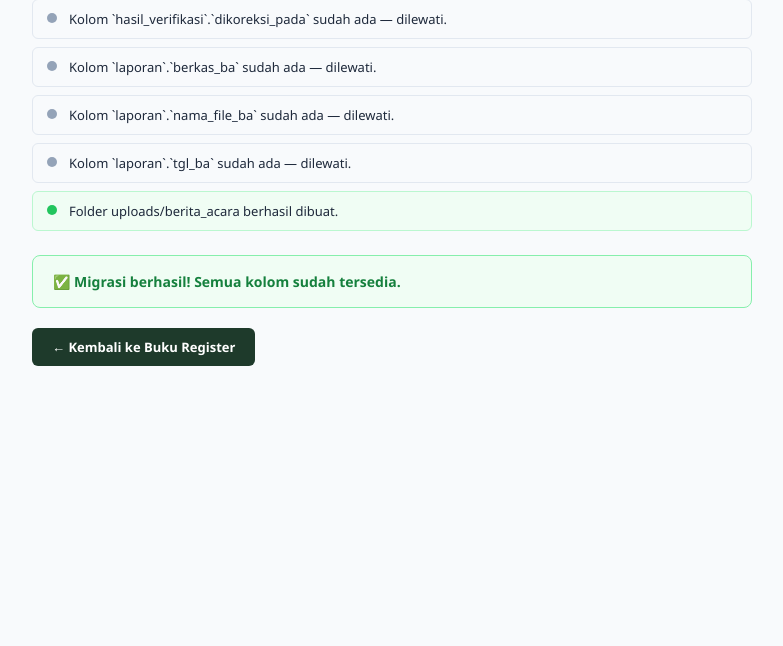
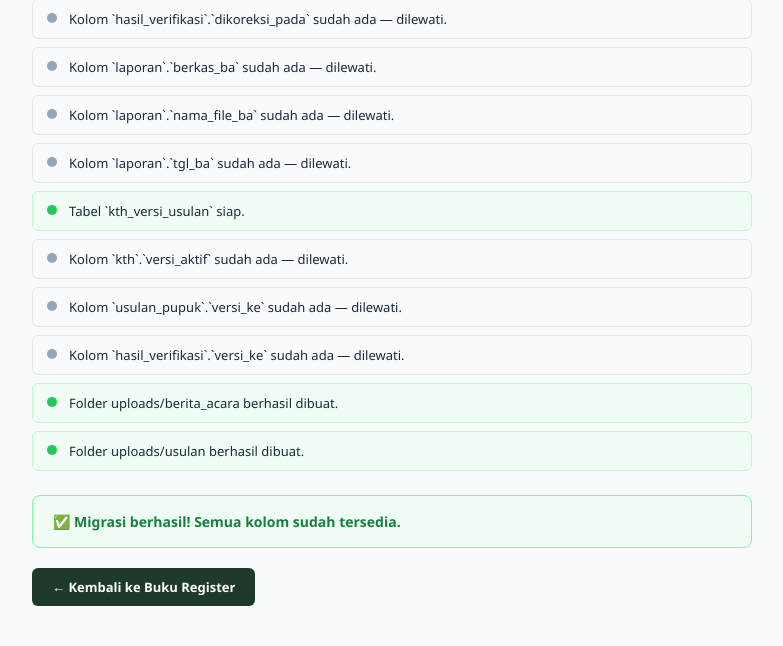
Before and after one commit to adhito-nugroho/pupuk, a PHP site: page /pupuk/migrasi.php in a window 1280 px wide. Shown: the part 241-887 px from the top of the page, without its empty margins (248-1031 px from the left). Before the commit the page ends 607 px from the top, so only its background shows below. Run offline with PHP 8.4, Linux system fonts and the light colour scheme; tables that the repository leaves empty hold one stand-in row (values such as "Sample post").

Commit message:
feat(db): tambahkan tabel kth_versi_usulan dan kolom versioning usulan

```diff
--- a/migrasi.php
+++ b/migrasi.php
@@ -72,7 +72,90 @@ tambah_kolom($pdo, 'laporan', 'tgl_ba',
     $hasil, $ada_error);
 
 // ═══════════════════════════════════════════════════════
-// Pastikan folder uploads/berita_acara ada
+// Migrasi: tabel kth_versi_usulan (Riwayat Versi Usulan)
+// ═══════════════════════════════════════════════════════
+try {
+    $pdo->exec("
+        CREATE TABLE IF NOT EXISTS `kth_versi_usulan` (
+            `id` INT AUTO_INCREMENT PRIMARY KEY,
+            `kth_id` INT NOT NULL,
+            `versi_ke` INT NOT NULL DEFAULT 1,
+            `label_versi` VARCHAR(100) NOT NULL,
+            `nama_file_asli` VARCHAR(255) NOT NULL,
+            `path_file` VARCHAR(512) NOT NULL,
+            `total_petani` INT DEFAULT 0,
+            `total_luas` DOUBLE DEFAULT 0,
+            `jumlah_sesuai_sk` INT DEFAULT 0,
+            `jumlah_tidak_sesuai_sk` INT DEFAULT 0,
+            `jumlah_dalam_peta` INT DEFAULT 0,
+            `jumlah_luar_peta` INT DEFAULT 0,
+            `rekomendasi` VARCHAR(64) DEFAULT 'Perlu Revisi',
+            `catatan_perbaikan` TEXT NULL,
+            `dibuat_pada` TIMESTAMP DEFAULT CURRENT_TIMESTAMP,
+            KEY `idx_kth_versi` (`kth_id`, `versi_ke`)
+        ) ENGINE=InnoDB DEFAULT CHARSET=utf8mb4
+    ");
+    $hasil[] = ['status' => 'ok', 'msg' => "Tabel `kth_versi_usulan` siap."];
+} catch (PDOException $e) {
+    $hasil[] = ['status' => 'error', 'msg' => "Gagal membuat tabel `kth_versi_usulan`: " . $e->getMessage()];
+    $ada_error = true;
+}
+
+// Kolom versi di tabel kth, usulan_pupuk, dan hasil_verifikasi
+tambah_kolom($pdo, 'kth', 'versi_aktif',
+    "INT NOT NULL DEFAULT 1 COMMENT 'Nomor versi usulan yang aktif'",
+    $hasil, $ada_error);
+
+tambah_kolom($pdo, 'usulan_pupuk', 'versi_ke',
+    "INT NOT NULL DEFAULT 1 COMMENT 'Nomor versi usulan'",
+    $hasil, $ada_error);
+
+tambah_kolom($pdo, 'hasil_verifikasi', 'versi_ke',
+    "INT NOT NULL DEFAULT 1 COMMENT 'Nomor versi hasil verifikasi'",
+    $hasil, $ada_error);
+
+// Backfill data versi 1 untuk KTH yang sudah ada jika tabel kth_versi_usulan masih kosong
+try {
+    $stKth = $pdo->query('SELECT id, nama_kth, dibuat_pada FROM kth');
+    $backfillCount = 0;
+    while ($rowKth = $stKth->fetch()) {
+        $kId = (int)$rowKth['id'];
+        $cek = $pdo->prepare('SELECT COUNT(*) FROM kth_versi_usulan WHERE kth_id = ?');
+        $cek->execute([$kId]);
+        if ((int)$cek->fetchColumn() === 0) {
+            $h = $pdo->prepare('SELECT COUNT(*) total, SUM(luas_lahan) luas FROM usulan_pupuk WHERE kth_id = ?');
+            $h->execute([$kId]);
+            $uInfo = $h->fetch() ?: [];
+            $totPetani = (int)($uInfo['total'] ?? 0);
+            if ($totPetani > 0) {
+                $h2 = $pdo->prepare('SELECT COUNT(*) total, SUM(status_sk="Sesuai SK PS") sesuai, SUM(status_sk!="Sesuai SK PS") tidak, SUM(status_koordinat="Dalam Peta PS") dalam, SUM(status_koordinat!="Dalam Peta PS") luar FROM hasil_verifikasi WHERE kth_id = ?');
+                $h2->execute([$kId]);
+                $res = $h2->fetch() ?: [];
+                $rekom = ((int)($res['tidak'] ?? 0) === 0 && (int)($res['luar'] ?? 0) === 0) ? 'Dapat Ditindaklanjuti' : 'Perlu Revisi';
+                $pdo->prepare('INSERT INTO kth_versi_usulan (kth_id, versi_ke, label_versi, nama_file_asli, path_file, total_petani, total_luas, jumlah_sesuai_sk, jumlah_tidak_sesuai_sk, jumlah_dalam_peta, jumlah_luar_peta, rekomendasi, catatan_perbaikan, dibuat_pada) VALUES (?, 1, "Usulan Awal (v1)", "usulan_awal.xlsx", "", ?, ?, ?, ?, ?, ?, ?, "Data usulan awal.", ?)')->execute([
+                    $kId,
+                    $totPetani,
+                    (float)($uInfo['luas'] ?? 0),
+                    (int)($res['sesuai'] ?? 0),
+                    (int)($res['tidak'] ?? 0),
+                    (int)($res['dalam'] ?? 0),
+                    (int)($res['luar'] ?? 0),
+                    $rekom,
+                    $rowKth['dibuat_pada'] ?: date('Y-m-d H:i:s')
+                ]);
+                $backfillCount++;
+            }
+        }
+    }
+    if ($backfillCount > 0) {
+        $hasil[] = ['status' => 'ok', 'msg' => "Berhasil mem-backfill {$backfillCount} data versi 1 di `kth_versi_usulan`."];
+    }
+} catch (Throwable $eBf) {
+    $hasil[] = ['status' => 'skip', 'msg' => "Backfill dilewati/ada catatan: " . $eBf->getMessage()];
+}
+
+// ═══════════════════════════════════════════════════════
+// Pastikan folder uploads/berita_acara dan uploads/usulan ada
 // ═══════════════════════════════════════════════════════
 $baDir = __DIR__ . '/uploads/berita_acara';
 if (!is_dir($baDir)) {
@@ -84,6 +167,13 @@ if (!is_dir($baDir)) {
     }
 } else {
     $hasil[] = ['status' => 'skip', 'msg' => "Folder uploads/berita_acara sudah ada — dilewati."];
+}
+
+$usulanDir = __DIR__ . '/uploads/usulan';
+if (!is_dir($usulanDir)) {
+    if (@mkdir($usulanDir, 0775, true)) {
+        $hasil[] = ['status' => 'ok', 'msg' => "Folder uploads/usulan berhasil dibuat."];
+    }
 }
 
 // Jika dijalankan dari CLI (misalnya saat git deploy)
```
Also changed, not shown: db/schema.sql (+26 -1 lines).
